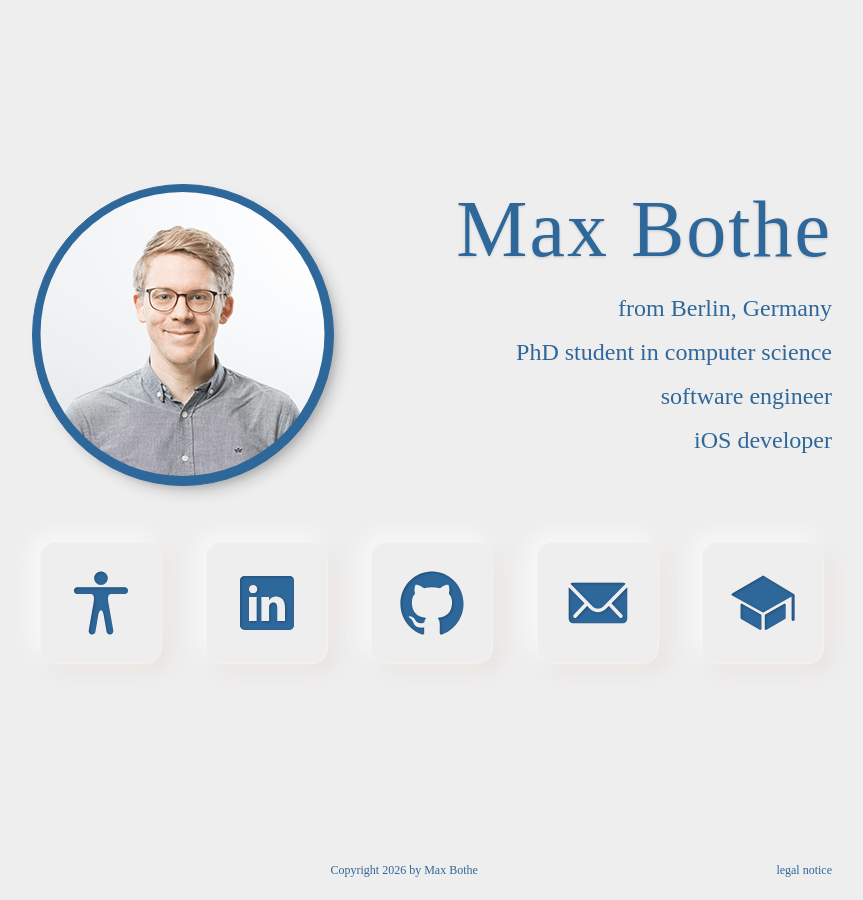
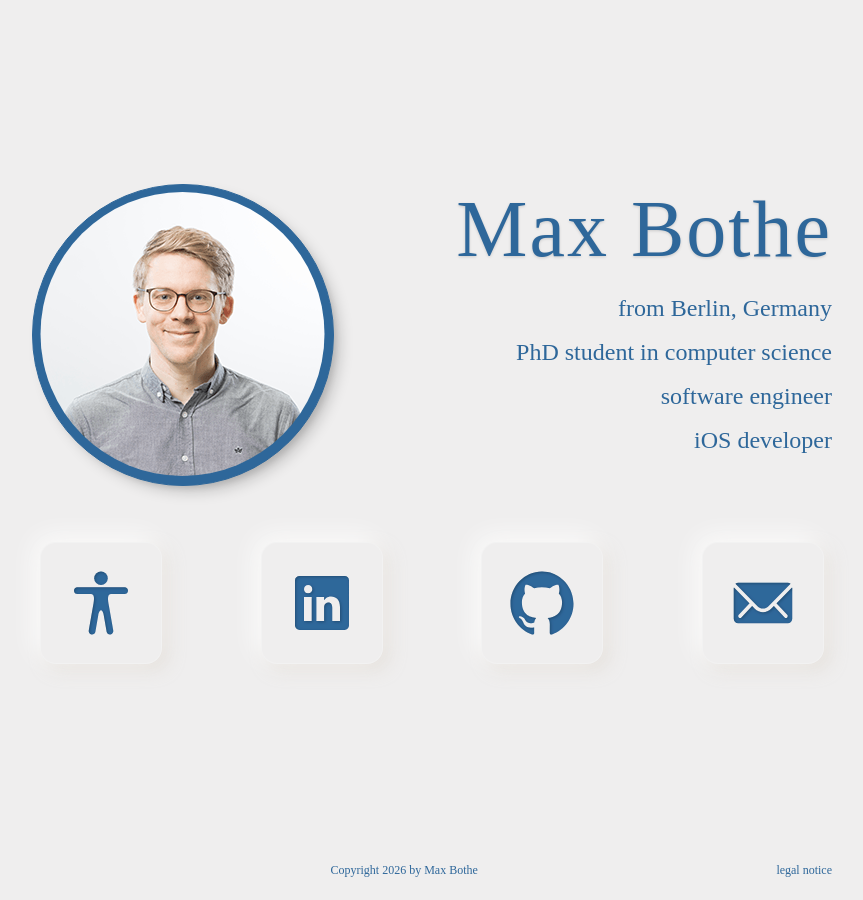
Before and after one commit to mathebox/mathebox.github.io, a Jekyll site: the page built from index.html, in a window 1280 px wide. Shown: the whole page, without its empty margins (208-1071 px from the left). Built offline with Jekyll 4.4.1, drawn with Linux system fonts in a browser that asks for light colours.

Commit message:
Remove education link

```diff
--- a/index.html
+++ b/index.html
@@ -48,13 +48,6 @@ permalink: /
                     </div>
                 </a>
             </div>
-            <div>
-                <a href="https://hpi.de/meinel/lehrstuhl/team-fotos/current-phd-students/max-bothe.html" aria-label="University profile page">
-                    <div class="item">
-                        {% include icons/ios-school.svg %}
-                    </div>
-                </a>
-            </div>
         </div>
     </div>
 </div>
```
